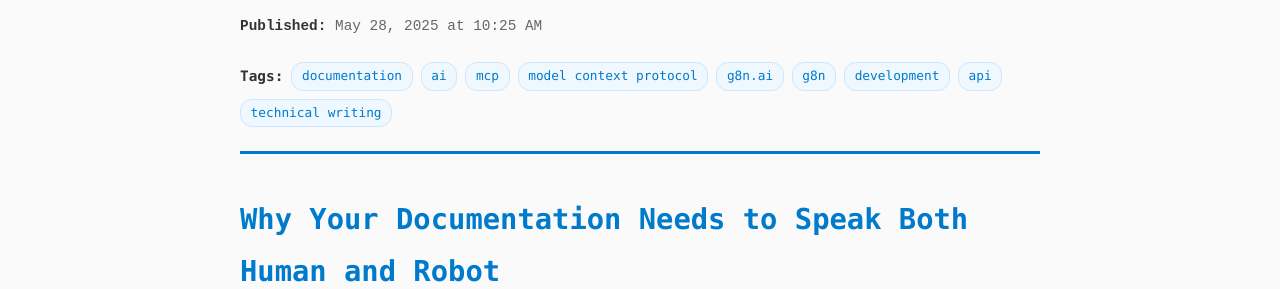
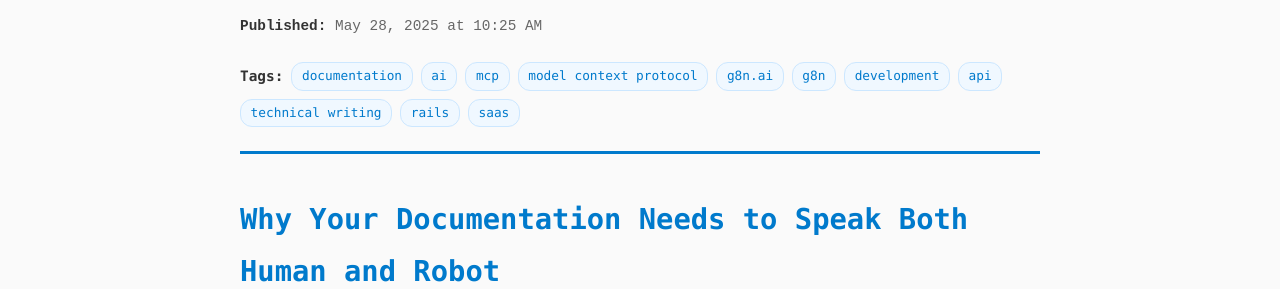
Before and after one commit to aamdani/blog, a Jekyll site: the page built from _entries/g8n-ai-day1.markdown, in a window 1280 px wide and 900 px high. Shown: the part 204-493 px from the top of the window. Built offline with Jekyll 4.4.1, drawn with Linux system fonts in a browser that asks for light colours.

Commit message:
Updated G8n Ai Day1

```diff
--- a/_entries/g8n-ai-day1.markdown
+++ b/_entries/g8n-ai-day1.markdown
@@ -11,6 +11,8 @@ tags:
 - development
 - api
 - technical writing
+- rails
+- saas
 layout: entry
 ---
 
```
